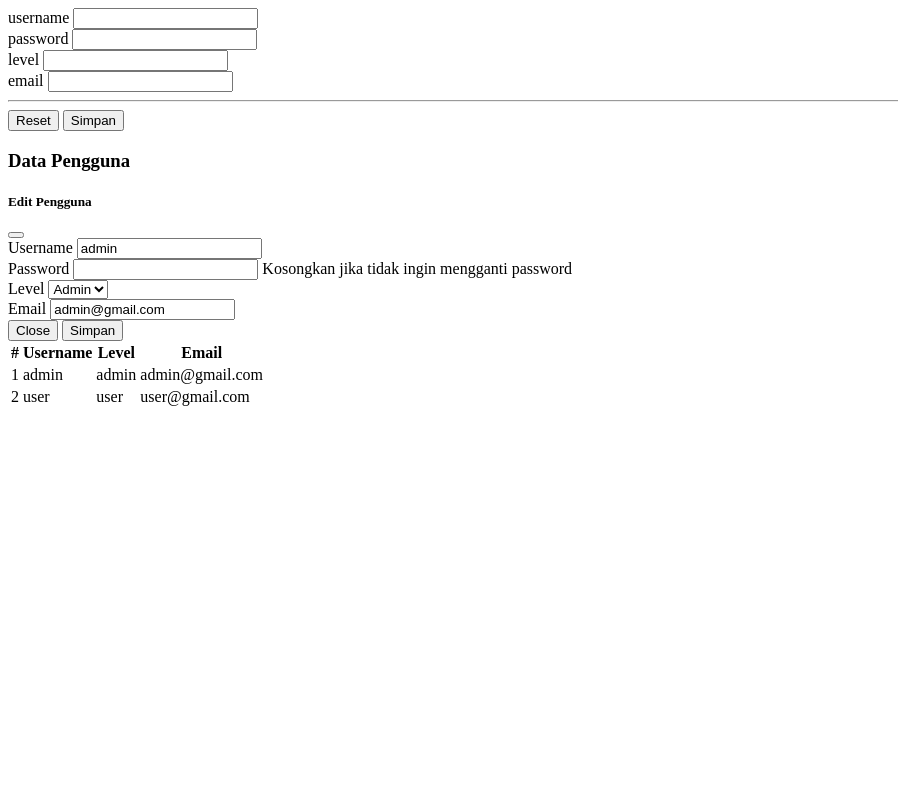
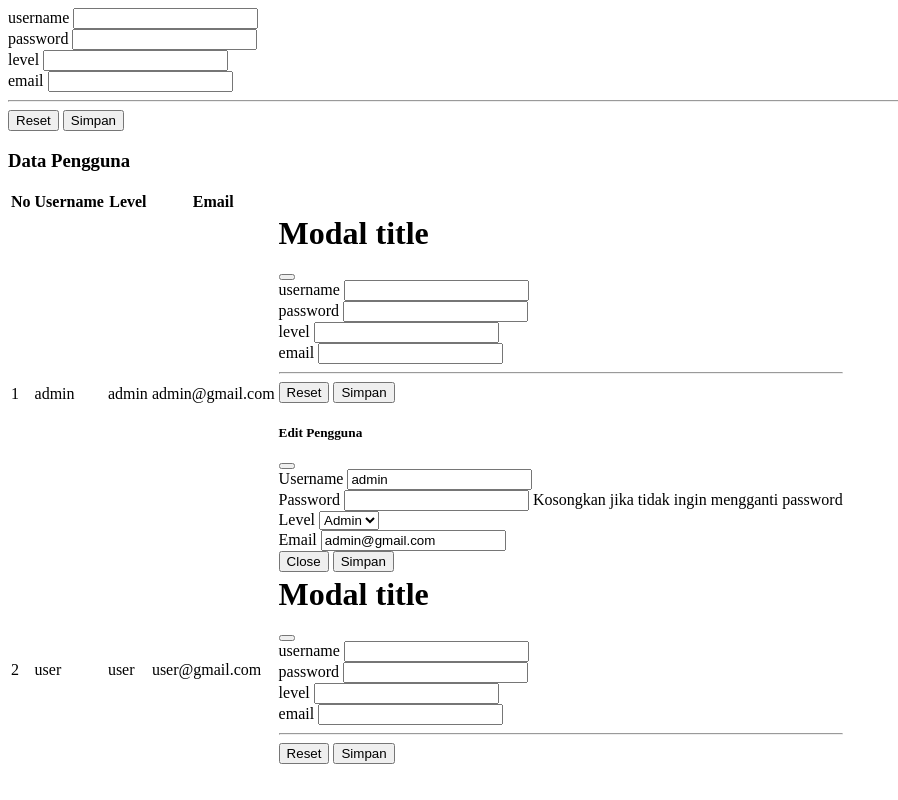
Before and after one commit to Rhmwd/app_sia, a PHP site: page /modul/pengguna/index.php in a window 1280 px wide. Shown: the whole page, without its empty margins (0-898 px from the left). Run offline with PHP 8.4, Linux system fonts and the light colour scheme.

Commit message:
Update index.php

```diff
--- a/modul/pengguna/index.php
+++ b/modul/pengguna/index.php
@@ -36,7 +36,7 @@
  <table class="table table-striped">
  <thead>
  <tr>
- <th>#</th>
+ <th>No</th>
  <th>Username</th>
  <th>Level</th>
  <th>Email</th>
@@ -50,14 +50,47 @@
  <td>admin</td>
  <td>admin@gmail.com</td>
  <td>
- <a href="#editPengguna" class="text-decoration-none" data-
-bs-toggle="modal">
- <i class="bi bi-pencil-square text-success"></i>
- </a>
- <a href="" class="text-decoration-none">
- <i class="bi bi-trash text-danger"></i>
- </a>
- </td>
+ <!-- Button trigger modal -->
+<i class="btn btn-bi bi-pencil-square text-success" data-bs-toggle="modal" data-bs-target="#exampleModal"></i>
+<i class="bi bi-trash text-danger"></i>
+<!-- Modal -->
+<div class="modal fade" id="exampleModal" tabindex="-1" aria-labelledby="exampleModalLabel" aria-hidden="true">
+  <div class="modal-dialog">
+    <div class="modal-content">
+      <div class="modal-header">
+        <h1 class="modal-title fs-5" id="exampleModalLabel">Modal title</h1>
+        <button type="button" class="btn-close" data-bs-dismiss="modal" aria-label="Close"></button>
+      </div>
+      <div class="modal-body">
+      <div class="card">
+    <div class="card-body">
+        <div class="row">
+            <div class="mb-3 col-md-6">
+                <label for="username" class="form-label">username</label>
+                <input type="text" class="from-control" name="username">
+</div>
+<div class="mb-3 col-md-6">
+    <label for="password" class="from-label">password</label>
+    <input type="text" class="from control" name="password">
+</div>
+</row>
+<div class="row">
+    <div class="mb-3 col-md-6">
+        <label for="level" class="from-lebel">level</label>
+        <input type="text" class="from control" name="level">
+</div>
+<div class="mb-3 col-md-6">
+<label for="email" class="from-lebel">email</label>
+<input type="text" class="from control" name="email">
+</div>
+</div>
+<hr>
+<div class="row">
+    <div class="col text-end">
+    <button class="btn btn-secondary" type="reset">Reset</button>
+ <button class="btn btn-primary" type="submit">Simpan</button>
+ </div>
+
  <!-- Modal -->
  <div class="modal fade" id="editPengguna" tabindex="-1" aria-
 labelledby="editPenggunaLabel" aria-hidden="true">
@@ -113,20 +146,43 @@ primary">Simpan</button>
  <td>user</td>
  <td>user@gmail.com</td>
  <td>
- <a href="#editPengguna" class="text-decoration-none"
-data-bs-toggle="modal">
- <i class="bi bi-pencil-square text-success"></i>
- </a>
-<a href="" class="text-decoration-none">
- <i class="bi bi-trash text-danger"></i>
- </a>
- </td>
- </tr>
- </tbody>
- </table>
+<!-- Button trigger modal -->
+<i class="btn btn-bi bi-pencil-square text-success" data-bs-toggle="modal" data-bs-target="#exampleModal"></i>
+<i class="bi bi-trash text-danger"></i>
+<!-- Modal -->
+<div class="modal fade" id="exampleModal" tabindex="-1" aria-labelledby="exampleModalLabel" aria-hidden="true">
+  <div class="modal-dialog">
+    <div class="modal-content">
+      <div class="modal-header">
+        <h1 class="modal-title fs-5" id="exampleModalLabel">Modal title</h1>
+        <button type="button" class="btn-close" data-bs-dismiss="modal" aria-label="Close"></button>
+      </div>
+      <div class="modal-body">
+      <div class="card">
+    <div class="card-body">
+        <div class="row">
+            <div class="mb-3 col-md-6">
+                <label for="username" class="form-label">username</label>
+                <input type="text" class="from-control" name="username">
+</div>
+<div class="mb-3 col-md-6">
+    <label for="password" class="from-label">password</label>
+    <input type="text" class="from control" name="password">
+</div>
+</row>
+<div class="row">
+    <div class="mb-3 col-md-6">
+        <label for="level" class="from-lebel">level</label>
+        <input type="text" class="from control" name="level">
+</div>
+<div class="mb-3 col-md-6">
+<label for="email" class="from-lebel">email</label>
+<input type="text" class="from control" name="email">
+</div>
+</div>
+<hr>
+<div class="row">
+    <div class="col text-end">
+    <button class="btn btn-secondary" type="reset">Reset</button>
+ <button class="btn btn-primary" type="submit">Simpan</button>
  </div>
- </div>
- </div>
- </div>
- </div>
- </div>
```
